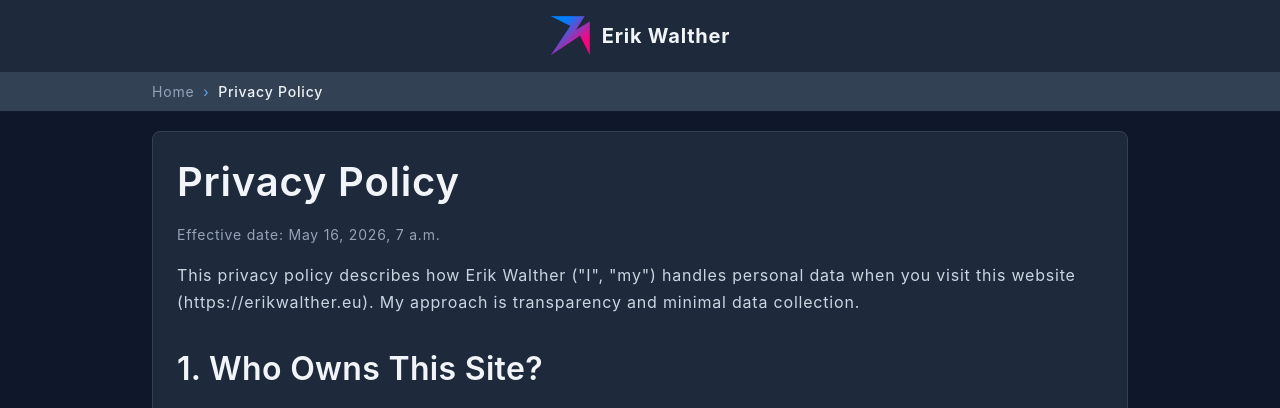
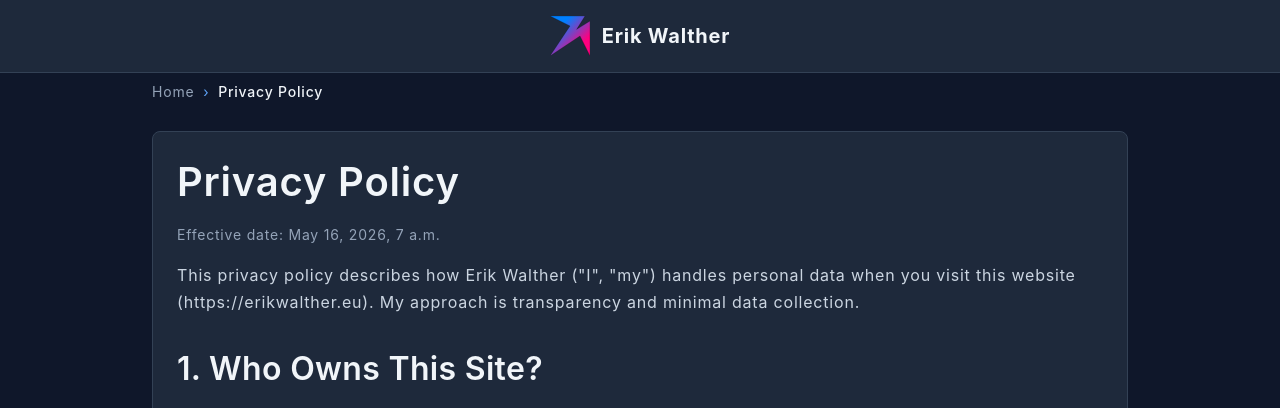
Before and after one commit to C0DESENTINEL/portfolio, a Django app: page /privacy-policy/ in a window 1280 px wide. Shown: the top 408 px of the page. Run offline with Django 5.2, Linux system fonts and the light colour scheme.

Commit message:
update: minor adjustment to breadcrumb css

```diff
--- a/static/css/main.css
+++ b/static/css/main.css
@@ -194,7 +194,7 @@ header {
     position: sticky;
     top: var(--header-height);
     z-index: 98;
-    background-color: var(--bg-tertiary);
+    background-color: var(--bg-primary);
     width: 100%;
 }
 
```
